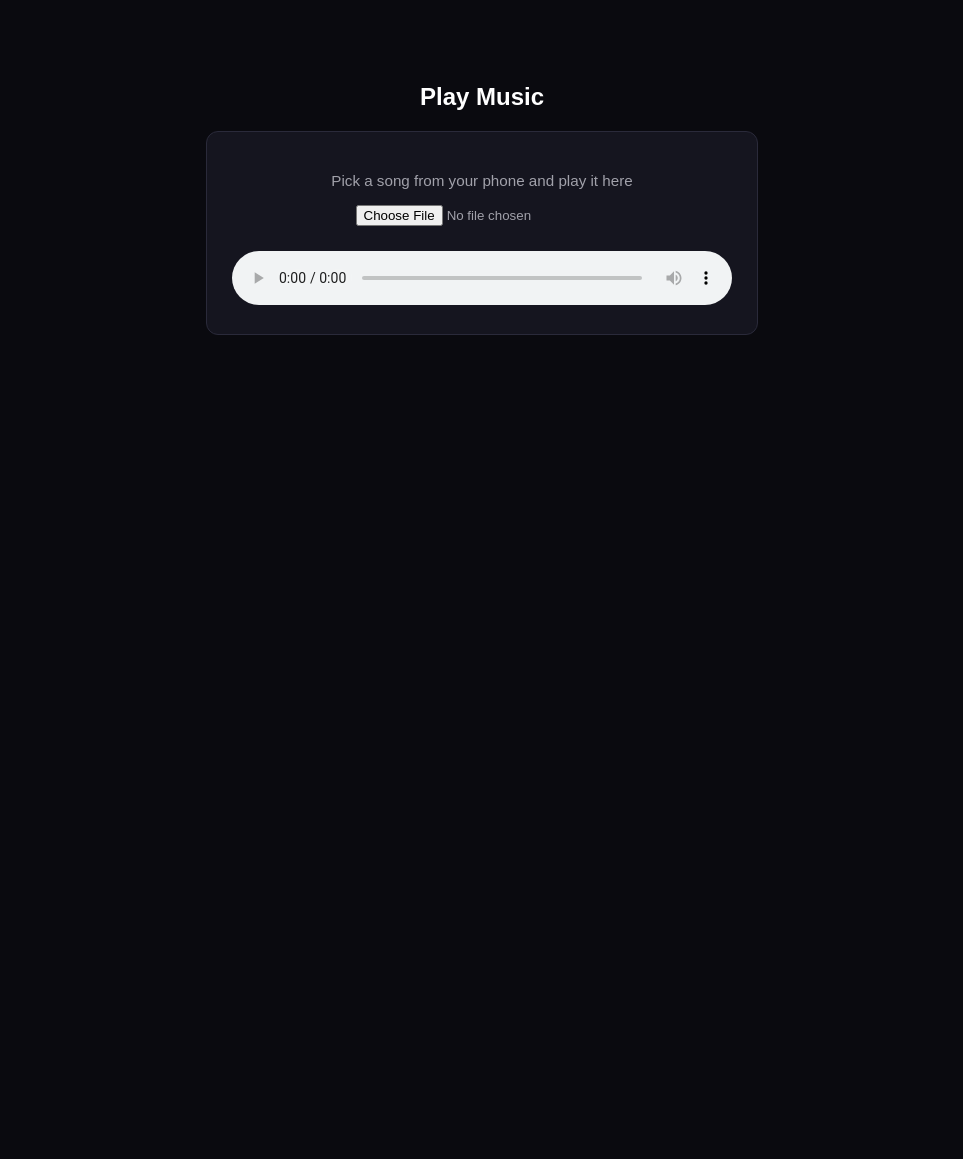
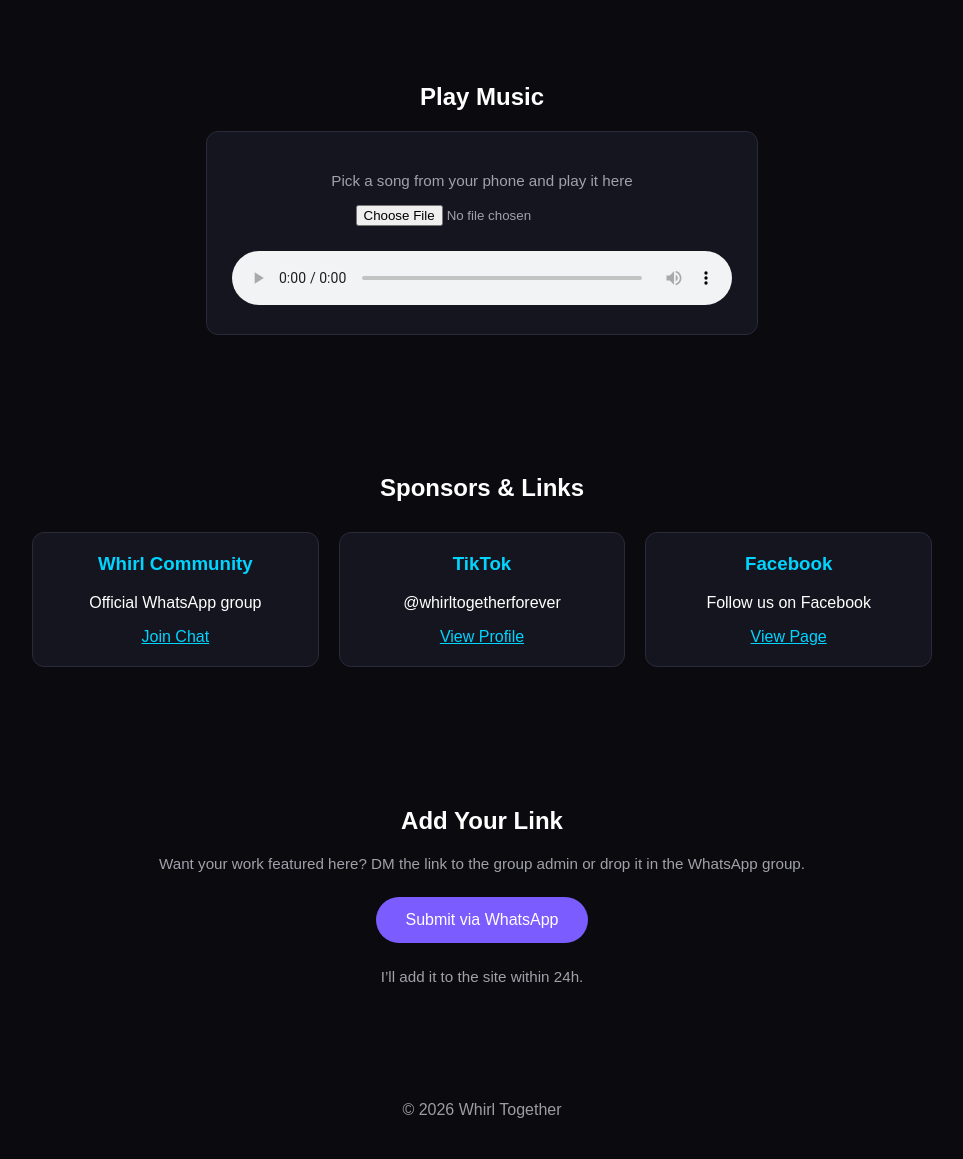
Before and after one commit to whirlhub/WHIRL-TOGETHER-, a plain HTML site: page index.html in a window 1280 px wide. Shown: the part 376-1535 px from the top of the page, without its empty margins (158-1121 px from the left). Before the commit the page ends 800 px from the top, so only its background shows below. Drawn offline with Linux system fonts and the light colour scheme.

Commit message:
Update index.html

```diff
--- a/index.html
+++ b/index.html
@@ -106,4 +106,52 @@
     <div class="music-box">
       <p class="note">Pick a song from your phone and play it here</p>
       <input type="file" id="musicFile" accept="audio/*">
-      <audio id="player" controls></
+      <audio id="player" controls></audio>
+    </div>
+  </div>
+
+  <div class="section" id="sponsors">
+    <h2>Sponsors & Links</h2>
+    <div class="grid">
+      <div class="card">
+        <h3>Whirl Community</h3>
+        <p>Official WhatsApp group</p>
+        <a href="https://chat.whatsapp.com/J0pSLuqKUsTFxYoat4lJbj" target="_blank">Join Chat</a>
+      </div>
+
+      <div class="card">
+        <h3>TikTok</h3>
+        <p>@whirltogetherforever</p>
+        <a href="https://www.tiktok.com/@whirltogetherforever" target="_blank">View Profile</a>
+      </div>
+
+      <div class="card">
+        <h3>Facebook</h3>
+        <p>Follow us on Facebook</p>
+        <a href="https://www.facebook.com/profile.php?id=61589247127526" target="_blank">View Page</a>
+      </div>
+    </div>
+  </div>
+
+  <div class="section" id="submit">
+    <h2>Add Your Link</h2>
+    <p class="note">Want your work featured here? DM the link to the group admin or drop it in the WhatsApp group.</p>
+    <a href="https://chat.whatsapp.com/J0pSLuqKUsTFxYoat4lJbj" target="_blank" class="btn">Submit via WhatsApp</a>
+    <p class="note">I’ll add it to the site within 24h.</p>
+  </div>
+
+  <footer style="padding: 40px; opacity: 0.6;">
+    © 2026 Whirl Together
+  </footer>
+
+<script>
+  document.getElementById('musicFile').onchange = function(event) {
+    const file = event.target.files[0];
+    if (file) {
+      document.getElementById('player').src = URL.createObjectURL(file);
+    }
+  };
+</script>
+
+</body>
+      </html>
```
Lines whose indentation alone changed are shown as unchanged.
